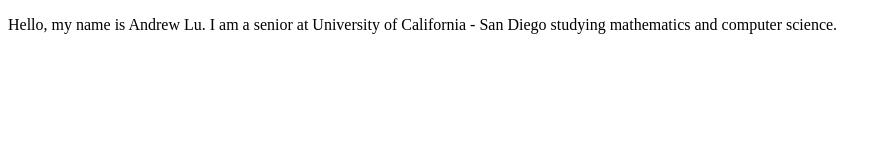
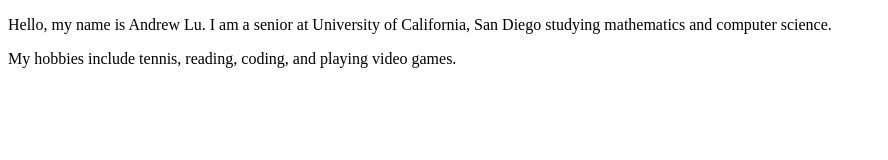
Before and after one commit to AndrewLCA/AndrewLCA.github.io, a plain HTML site: page index.html in a window 1280 px wide. Shown: the whole page, without its empty margins (0-888 px from the left). Drawn offline with Linux system fonts and the light colour scheme.

Commit message:
testing newline

```diff
--- a/index.html
+++ b/index.html
@@ -3,6 +3,7 @@
     <title>Andrew Lu</title>
 </head>
 <body>
-    <p>Hello, my name is Andrew Lu. I am a senior at University of California - San Diego studying mathematics and computer science.</p>
+    <p>Hello, my name is Andrew Lu. I am a senior at University of California, San Diego studying mathematics and computer science.</p>
+    <p>My hobbies include tennis, reading, coding, and playing video games.</p>
 </body>
 </html>
```
